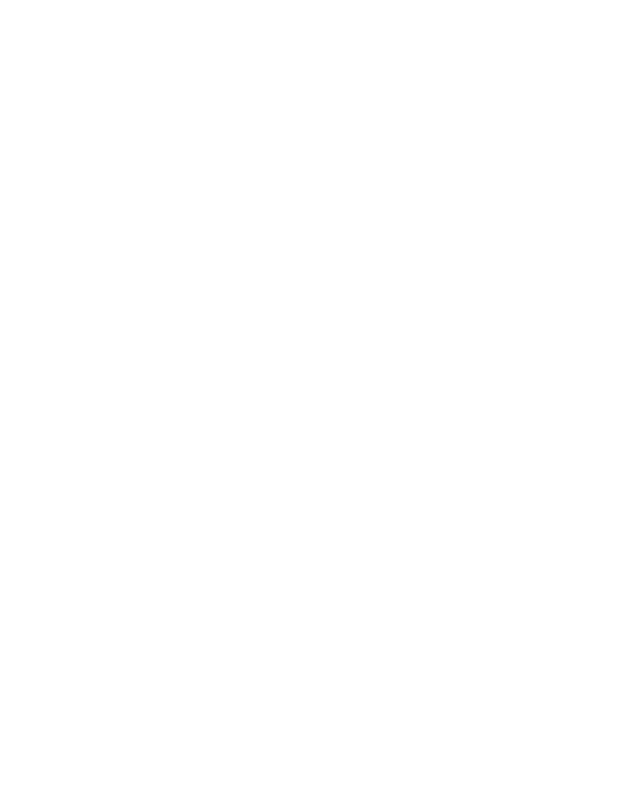
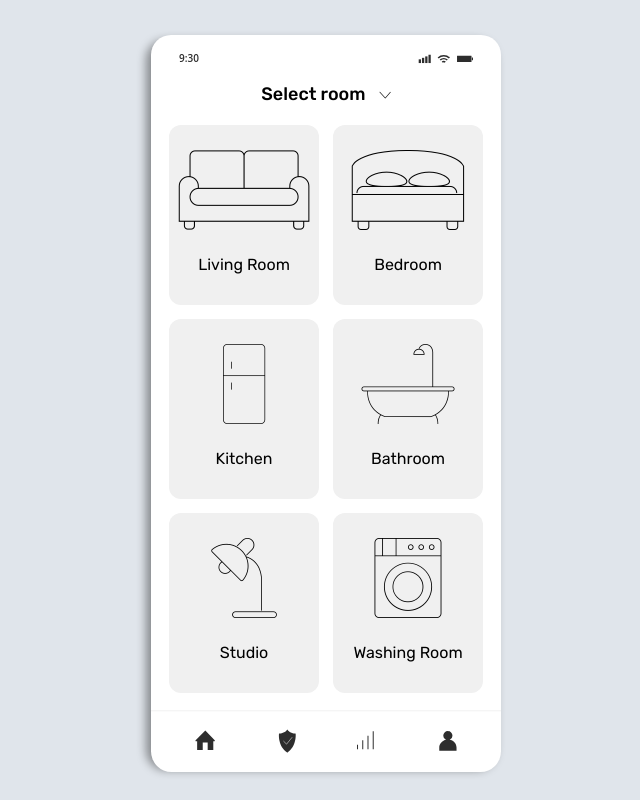
Before and after one commit to ivlozovyi/homekit-project, a plain HTML site: page index.html in a window 1280 px wide. Shown: the whole page, without its empty margins (314-954 px from the left). Drawn offline with Linux system fonts and the light colour scheme; files whose address does not match are found by name.

Commit message:
added first screen

```diff
--- a/index.css
+++ b/index.css
@@ -0,0 +1,102 @@
+@import url('https://fonts.googleapis.com/css2?family=Rubik:ital,wght@0,400;0,500;0,600;0,700;1,400;1,500;1,600&display=swap');
+
+*{
+    margin:0;
+    padding: 0;
+    box-sizing: border-box;
+}
+
+:root{
+    --color-bg: #e0e5eb;
+    --gradient: linear-gradient(90deg,#a894e6,#7e77ee);
+    --grey: #f0f0f0;
+    --light: #fff;
+    --light-purple: #7e77ee;
+    font-family: 'Rubik', sans-serif;
+    background: var(--color-bg);
+    height: 100vh;
+    display: flex;
+    align-items: center;
+    justify-content: center;
+}
+
+.mobile__container{
+    width: 350px;
+    height: 730px;
+    background: var(--light);
+    border-radius: 20px;
+    box-shadow: -5px 5px 10px rgba(0, 0, 0, 0.4);
+    display: grid;
+    grid-template-rows: 48px 1fr 62px;
+}
+.mobile__header, .mobile__footer {
+    align-self: center;
+    justify-self: center;
+}
+.mobile__content {
+}
+.selectbox {
+    width: max-content;
+    margin: 0 auto;
+    position: relative;
+    margin-bottom: 20px;
+}
+.selectbox__selected {
+    font-size: 18px;
+    font-weight: 500;
+    position: relative;
+    z-index: 1;
+    background-color: var(--light);
+}
+.ic_arrow{
+    font-size: 0.7rem;
+    margin-left: 10px;
+}
+.selectbox.open .selectbox__list{
+    top: 120%;
+    max-height: 200px;
+}
+.selectbox__list {
+    position: absolute;
+    top: 0;
+    left: 0;
+    right: 0;
+    padding: 4px 0;
+    max-height: 0;
+    overflow: hidden;
+    border-radius: 3px;
+    background-color: var(--light);
+    transition: all 0.3s  ease-in-out;
+}
+.selectbox__item {
+    cursor: pointer;
+
+}
+.selectbox__item.selected,
+.selectbox__item:hover{
+    color: var(--light-purple);
+    font-weight: 600;
+}
+.selectbox__item:not(:last-child){
+    margin-bottom: 4px;
+}
+
+.mobile__rooms {
+    display: grid;
+    grid-template-columns: repeat(2, 150px);
+    justify-content: center;
+    align-items: center;
+    gap: 14px;
+}
+.mobile__room {
+    display: grid;
+    grid-template-rows: 130px 50px;
+    align-content: center;
+    text-align: center;
+    background-color: var(--grey);
+    border-radius: 12px;
+}
+.mobile__room i {
+    align-self: center;
+    font-size: 5rem;
+}
--- a/index.html
+++ b/index.html
@@ -5,9 +5,62 @@
     <meta name="viewport" content="width=device-width, initial-scale=1.0">
     <title>Homekit</title>
     <link rel="stylesheet" href="index.css">
+    <link rel="stylesheet" href="fonts/style.css">
 </head>
 <body>
-
+    <div class="mobile">
+        <div class="mobile__container">
+            <header class="mobile__header">
+                <img src="img/top.svg">
+            </header>
+            <main class="mobile__content">
+                <div class="mobile__selectbox selectbox">
+                    <div class="selectbox__selected">
+                        <span>Select room</span>
+                        <i class="ic_arrow"></i>
+                    </div>
+                    <div class="selectbox__list">
+                        <div class="selectbox__item selected">All Rooms</div>
+                        <div class="selectbox__item">Living Room</div>
+                        <div class="selectbox__item">Bedroom</div>
+                        <div class="selectbox__item">Kitchen</div>
+                        <div class="selectbox__item">Bathroom</div>
+                        <div class="selectbox__item">Studio</div>
+                        <div class="selectbox__item">Washing Room</div>
+                    </div>
+                </div>
+                <div class="mobile__rooms">
+                    <div class="mobile__room">
+                        <i class="ic_livingroom"></i>
+                        <span>Living Room</span>
+                    </div>
+                    <div class="mobile__room">
+                        <i class="ic_bedroom"></i>
+                        <span>Bedroom</span>
+                    </div>
+                    <div class="mobile__room">
+                        <i class="ic_kitchen"></i>
+                        <span>Kitchen</span>
+                    </div>
+                    <div class="mobile__room">
+                        <i class="ic_bathroom"></i>
+                        <span>Bathroom</span>
+                    </div>
+                    <div class="mobile__room">
+                        <i class="ic_studio"></i>
+                        <span>Studio</span>
+                    </div>
+                    <div class="mobile__room">
+                        <i class="ic_washingroom"></i>
+                        <span>Washing Room</span>
+                    </div>
+                </div>
+            </main>
+            <footer class="mobile__footer">
+                <img src="img/bottom.svg">
+            </footer>
+        </div>
+    </div>
     <script src="script.js"></script>
 </body>
 </html>
```
